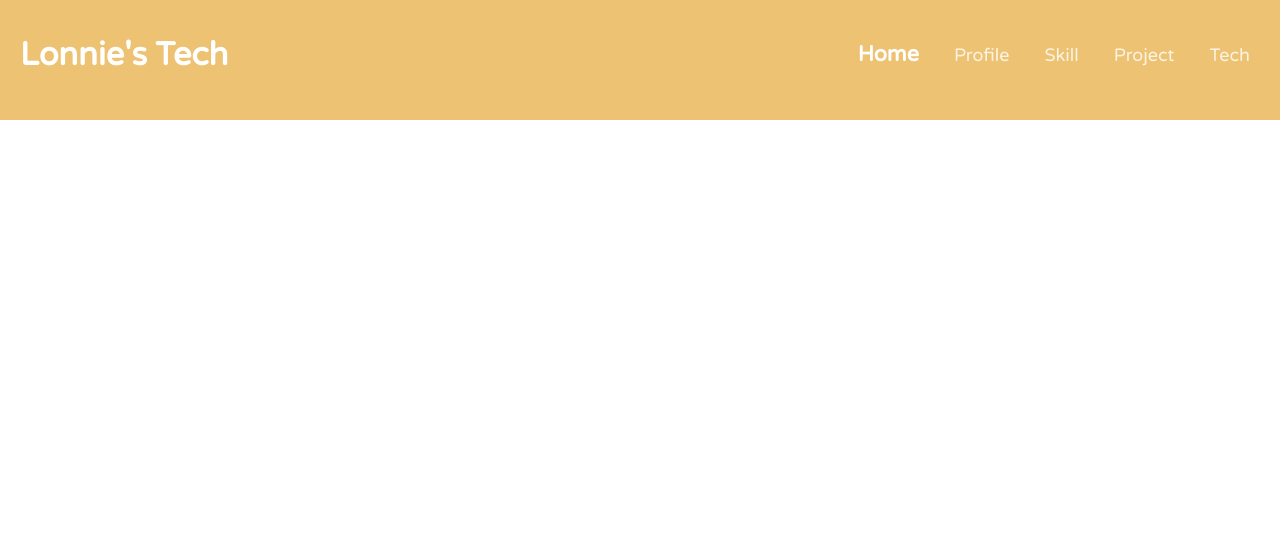
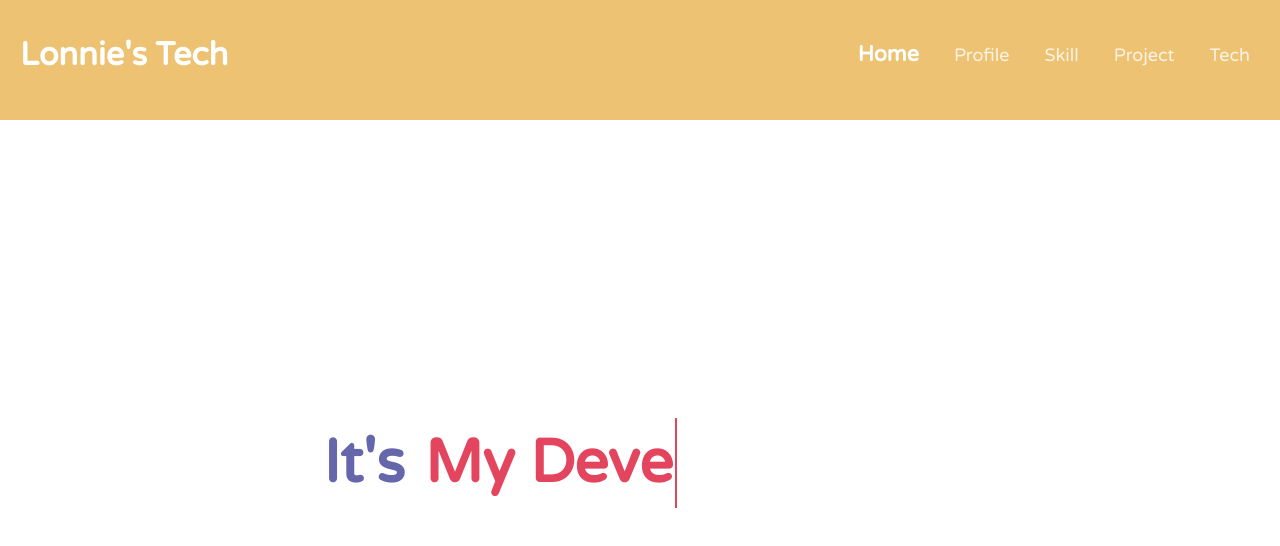
Before and after one commit to aosjehdgus/lonnie-portfolio, a React app: page / in a window 1280 px wide. Shown: the top 546 px of the page. Built offline with nearby package versions, Linux system fonts and the light colour scheme.

Commit message:
Transfer entry component to home

```diff
--- a/src/configs/AppConfig.js
+++ b/src/configs/AppConfig.js
@@ -1,5 +1,4 @@
-export const ENTRY_PATH = '/';
-export const HOME_PATH = '/home';
+export const HOME_PATH = '/';
 export const PROFILE_PATH = '/profile';
 export const PROJECT_PATH = '/project';
 export const SKILL_PATH = '/skill';
--- a/src/pages/Home.js
+++ b/src/pages/Home.js
@@ -1,10 +1,134 @@
-import React from 'react';
+/** @jsx jsx */
+import { css, jsx, keyframes } from '@emotion/react';
+
+const breakpoints = [370, 576, 768, 992, 1200];
+
+const white = 'rgb(255, 255, 255)';
+const deepTaupe = 'rgb(123, 102, 96)';
+const whiteSand = 'rgb(219, 213, 209)';
+const fuchsiaPink = 'rgb(223, 136, 183)';
+const tawnyOrange = 'rgb(211, 128, 111)';
+const veryPeri = 'rgb(102, 103, 171)';
+const cornSilk = 'rgb(237, 195, 115)';
+const paradisePink = 'rgb(228, 69, 94)';
+
+const mq = breakpoints.map((bp) => `@media (min-width: ${bp}px)`);
+
+const wrapperStyle = css`
+  display: flex;
+  flex-direction: column;
+  justify-content: center;
+  align-items: center;
+  background-color: ${white};
+  margin: 0;
+  padding: 0;
+  border: 0;
+  width: 100vw;
+  height: calc(100vh - 140px);
+`;
+
+const divStyle = css`
+  display: flex;
+  justify-content: center;
+  align-items: center;
+  margin-bottom: 15px;
+`;
+
+const typing = keyframes`
+  40%, 60% {
+    left: calc(100% + 30px);
+  }
+  100%{
+    left: 0;
+  }
+`;
+
+const slide = keyframes`
+  100%{
+    top: -180px;
+  }
+`;
+
+const staticTextStyle = css`
+  color: ${veryPeri};
+  font-size: 30px;
+  font-weight: 600;
+`;
+
+const dynamicTextStyle = css`
+  line-height: 90px;
+  height: 90px;
+  overflow: hidden;
+  padding-left: 20px;
+  li {
+    list-style: none;
+    color: ${paradisePink};
+    font-size: 30px;
+    font-weight: 600;
+    top: 0;
+    position: relative;
+    animation: ${slide} 6s steps(2) infinite;
+  }
+  li: after {
+    content: '';
+    position: absolute;
+    left: 0;
+    height: 100%;
+    width: 100%;
+    background-color: ${white};
+    border-left: 2px solid ${paradisePink};
+    animation: ${typing} 3s steps(9) infinite;
+  }
+`;
 
 const Home = () => {
   return (
-    <div>
-      <h1>Home</h1>
-      <p>Home 페이지</p>
+    <div css={wrapperStyle}>
+      <div css={divStyle}>
+        <div
+          css={css`
+            ${staticTextStyle}
+            ${mq[0]} {
+              font-size: 35px;
+            }
+            ${mq[1]} {
+              font-size: 50px;
+            }
+            ${mq[2]} {
+              font-size: 60px;
+            }
+          `}
+        >
+          It's
+        </div>
+        <ul
+          css={css`
+            ${dynamicTextStyle}
+            ${mq[0]} {
+              li {
+                font-size: 35px;
+              }
+            }
+            ${mq[1]} {
+              li {
+                font-size: 50px;
+              }
+            }
+            ${mq[2]} {
+              li {
+                font-size: 60px;
+              }
+            }
+          `}
+        >
+          <li>
+            <span>Lonnie's Tech Blog</span>
+          </li>
+          <li>
+            <span>My Develop Story</span>
+          </li>
+        </ul>
+      </div>
     </div>
   );
 };
```
Also changed, not shown: src/pages/Entry.js (deleted, +0 -157 lines).
